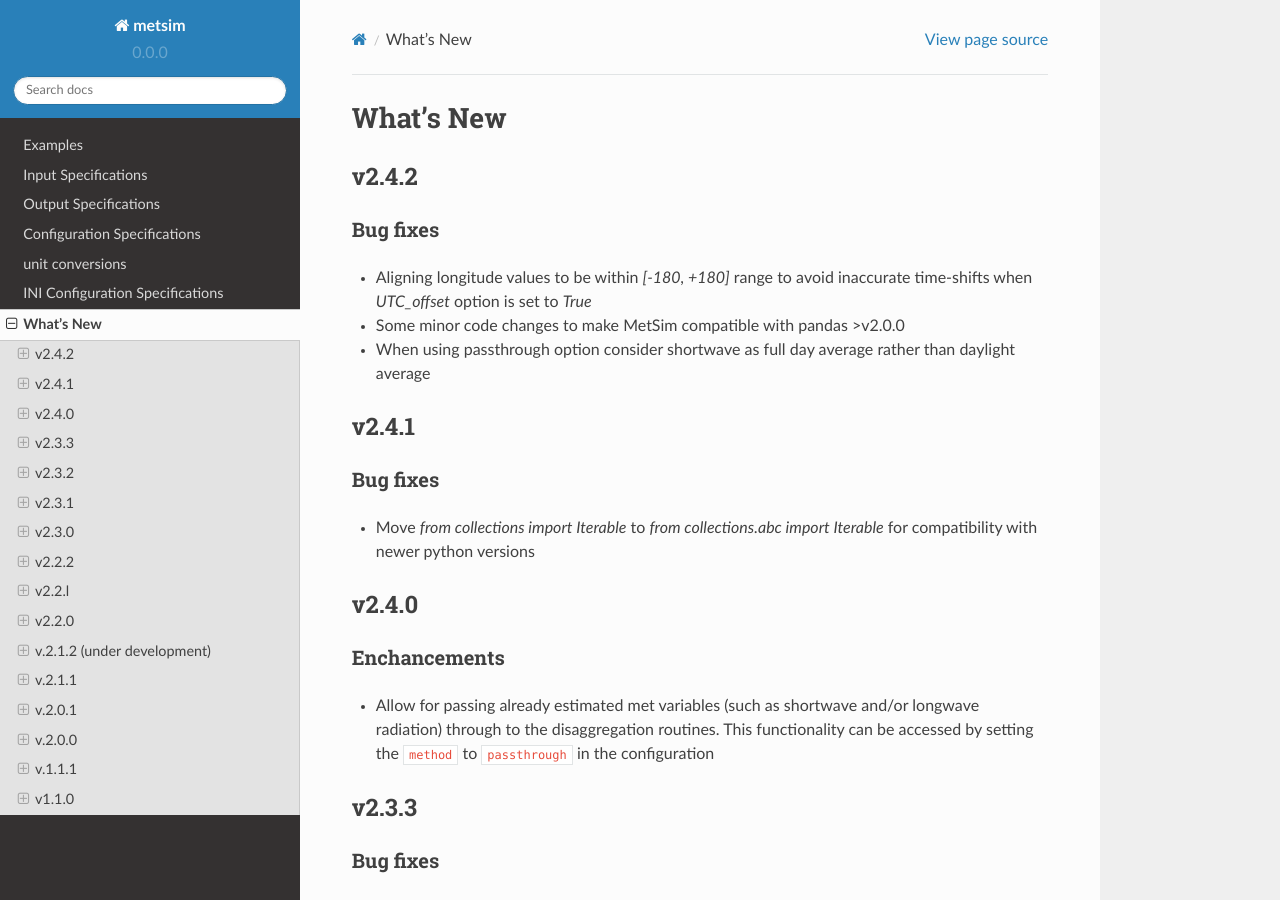
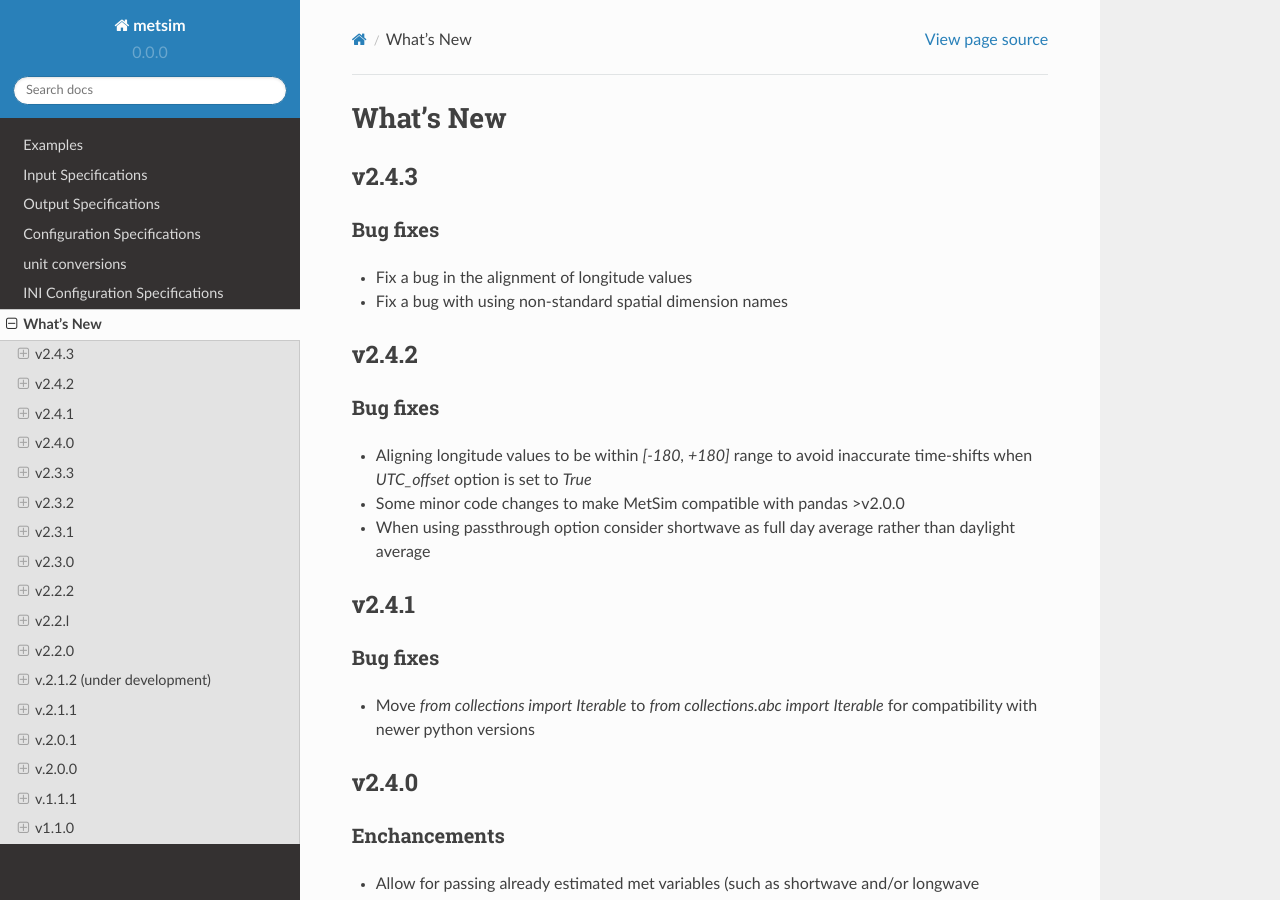
Before and after one commit to UW-Hydro/MetSim, a Sphinx documentation site: the page built from docs/whats-new.rst, in a window 1280 px wide and 900 px high. Built offline with Sphinx 7.4.7 and the Read the Docs theme 2.0.0, drawn with Linux system fonts in a browser that asks for light colours; pages that are not in the unit, such as notebooks, are missing from menus.

Commit message:
Add whatsnew

```diff
--- a/docs/whats-new.rst
+++ b/docs/whats-new.rst
@@ -2,6 +2,16 @@
 
 What's New
 ==========
+
+.. _whats-new.2.4.3:
+
+v2.4.3
+------
+Bug fixes
+~~~~~~~~~
+- Fix a bug in the alignment of longitude values
+- Fix a bug with using non-standard spatial dimension names
+
 .. _whats-new.2.4.2:
 
 v2.4.2
```
